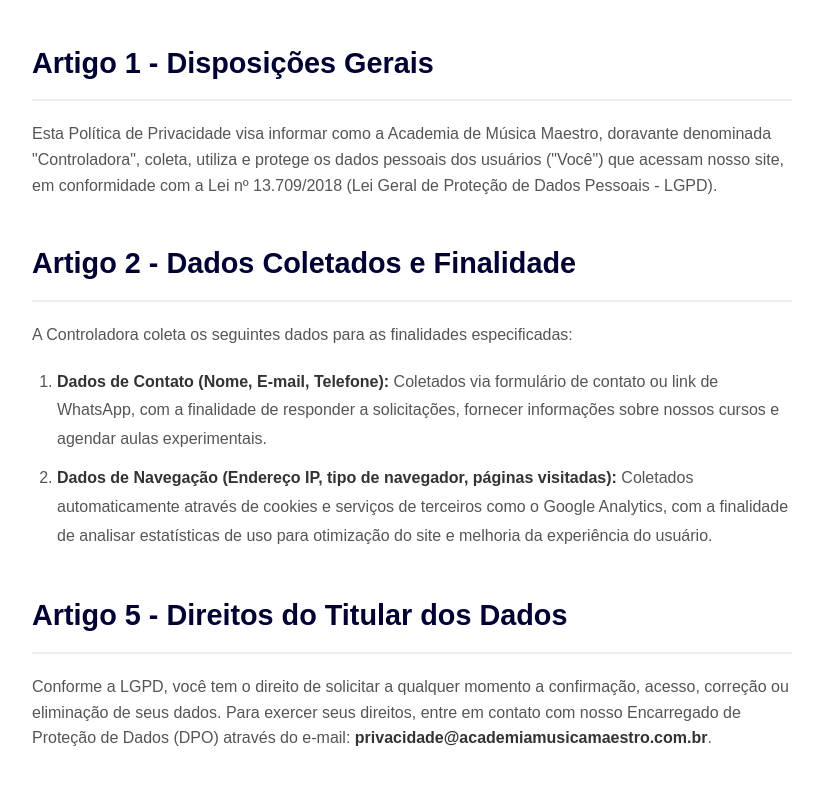
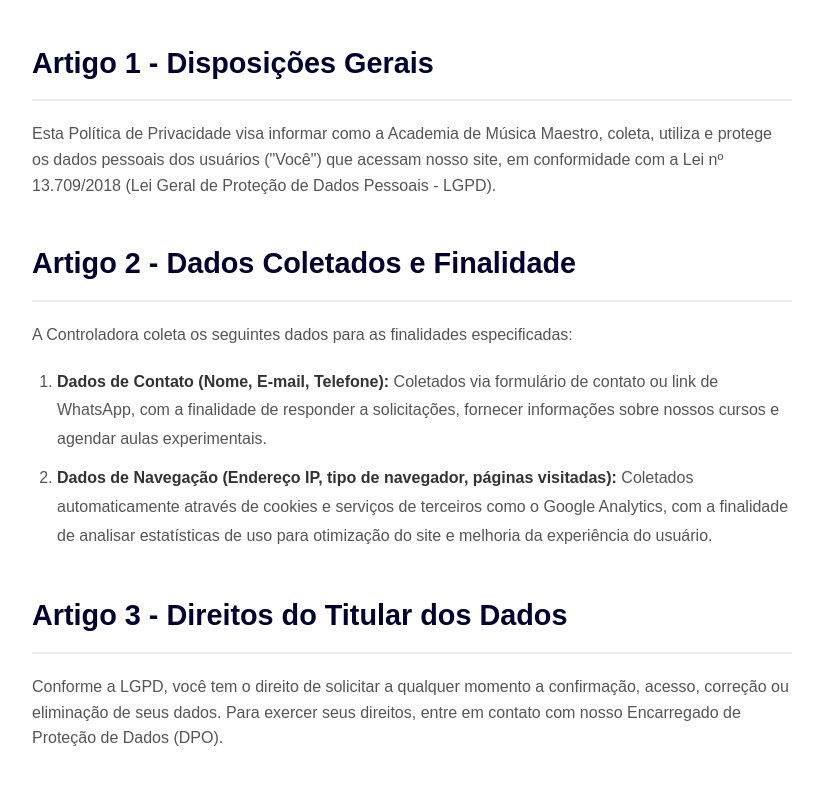
Before and after one commit to jonata1200/academia-maestro-next, a Next.js app: page /politica-de-privacidade in a window 1280 px wide. Shown: the part 320-1120 px from the top of the page, without its empty margins (228-1051 px from the left). Built offline with nearby package versions, Linux system fonts and the light colour scheme.

Commit message:
Mudanças Páginas de Políticas

```diff
--- a/src/app/politica-de-cookies/PoliticaDeCookiesPageClient.tsx
+++ b/src/app/politica-de-cookies/PoliticaDeCookiesPageClient.tsx
@@ -4,7 +4,6 @@
 
 import React from 'react';
 import styled from 'styled-components';
-import Link from 'next/link';
 
 // ========================================================
 // ESTILOS
@@ -58,7 +57,7 @@
         </ul>
 
         <h2>Seção 3 - Gestão de Cookies</h2>
-        <p>Você pode gerenciar e/ou deletar cookies a qualquer momento através das configurações do seu navegador. Para mais detalhes, consulte nossa <Link href="/politica-de-privacidade">Política de Privacidade</Link>.</p>
+        <p>Você pode gerenciar e/ou deletar cookies a qualquer momento através das configurações do seu navegador.</p>
       </LegalPageContainer>
     </PageWrapper>
   );
--- a/src/app/politica-de-privacidade/PoliticaDePrivacidadePageClient.tsx
+++ b/src/app/politica-de-privacidade/PoliticaDePrivacidadePageClient.tsx
@@ -36,7 +36,6 @@
 // ========================================================
 export default function PoliticaDePrivacidadePageClient() {
   const nomeEmpresa = "Academia de Música Maestro";
-  const emailContatoDPO = "privacidade@academiamusicamaestro.com.br";
   const dataVigencia = "18 de Outubro de 2025";
 
   return (
@@ -46,7 +45,7 @@
         <p><strong>Última atualização:</strong> {dataVigencia}</p>
 
         <h2>Artigo 1 - Disposições Gerais</h2>
-        <p>Esta Política de Privacidade visa informar como a {nomeEmpresa}, doravante denominada "Controladora", coleta, utiliza e protege os dados pessoais dos usuários ("Você") que acessam nosso site, em conformidade com a Lei nº 13.709/2018 (Lei Geral de Proteção de Dados Pessoais - LGPD).</p>
+        <p>Esta Política de Privacidade visa informar como a {nomeEmpresa}, coleta, utiliza e protege os dados pessoais dos usuários ("Você") que acessam nosso site, em conformidade com a Lei nº 13.709/2018 (Lei Geral de Proteção de Dados Pessoais - LGPD).</p>
 
         <h2>Artigo 2 - Dados Coletados e Finalidade</h2>
         <p>A Controladora coleta os seguintes dados para as finalidades especificadas:</p>
@@ -55,8 +54,8 @@
             <li><strong>Dados de Navegação (Endereço IP, tipo de navegador, páginas visitadas):</strong> Coletados automaticamente através de cookies e serviços de terceiros como o Google Analytics, com a finalidade de analisar estatísticas de uso para otimização do site e melhoria da experiência do usuário.</li>
         </ol>
 
-        <h2>Artigo 5 - Direitos do Titular dos Dados</h2>
-        <p>Conforme a LGPD, você tem o direito de solicitar a qualquer momento a confirmação, acesso, correção ou eliminação de seus dados. Para exercer seus direitos, entre em contato com nosso Encarregado de Proteção de Dados (DPO) através do e-mail: <strong>{emailContatoDPO}</strong>.</p>
+        <h2>Artigo 3 - Direitos do Titular dos Dados</h2>
+        <p>Conforme a LGPD, você tem o direito de solicitar a qualquer momento a confirmação, acesso, correção ou eliminação de seus dados. Para exercer seus direitos, entre em contato com nosso Encarregado de Proteção de Dados (DPO).</p>
       </LegalPageContainer>
     </PageWrapper>
   );
--- a/src/app/termos-de-uso/TermosDeUsoPageClient.tsx
+++ b/src/app/termos-de-uso/TermosDeUsoPageClient.tsx
@@ -36,7 +36,7 @@
 // ========================================================
 export default function TermosDeUsoPageClient() {
   const nomeEmpresa = "Academia de Música Maestro";
-  const urlSite = "https://www.academiamusicamaestro.com.br";
+  const urlSite = "https://www.academiademusicamaestro.com.br";
 
   return (
     <PageWrapper>
@@ -52,7 +52,7 @@
         <h2>Cláusula 3ª - Das Responsabilidades</h2>
         <p>Você concorda em utilizar o site de forma lícita. A {nomeEmpresa} não se responsabiliza por danos decorrentes do uso indevido do site, interrupções na operação ou conteúdo de sites de terceiros.</p>
 
-        <h2>Cláusula 5ª - Legislação Aplicável e Foro</h2>
+        <h2>Cláusula 4ª - Legislação Aplicável e Foro</h2>
         <p>Estes Termos serão regidos pelas leis da República Federativa do Brasil. Fica eleito o foro da Comarca de Brasília, Distrito Federal, para dirimir quaisquer controvérsias.</p>
       </LegalPageContainer>
     </PageWrapper>
```
